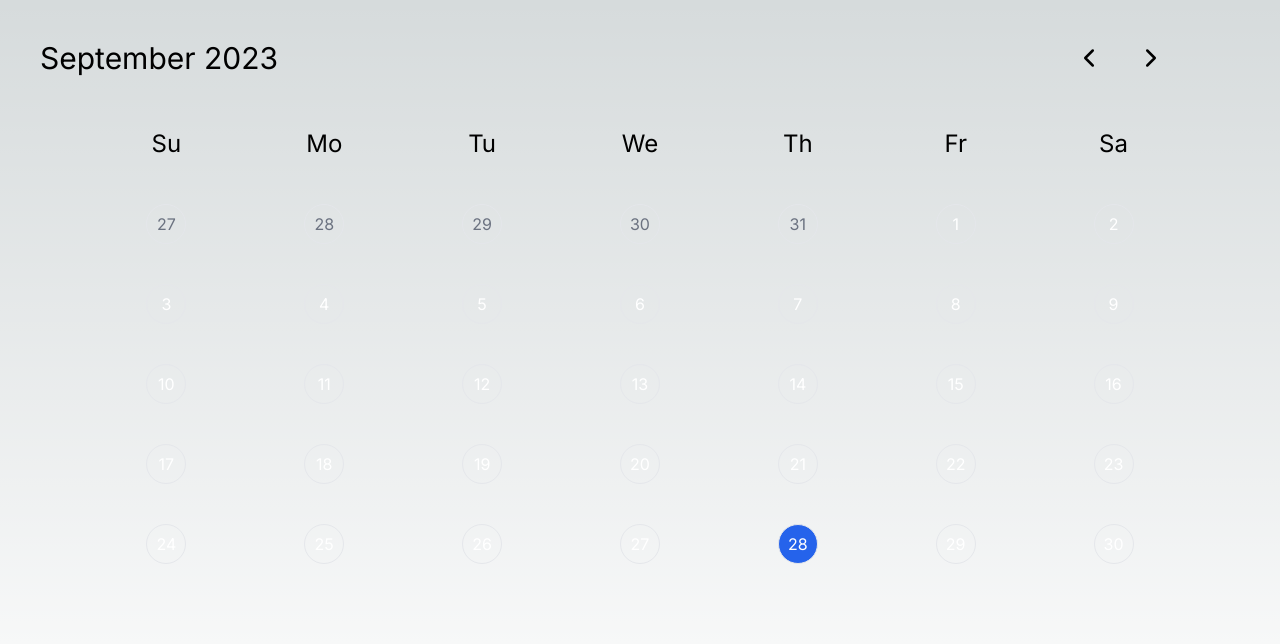
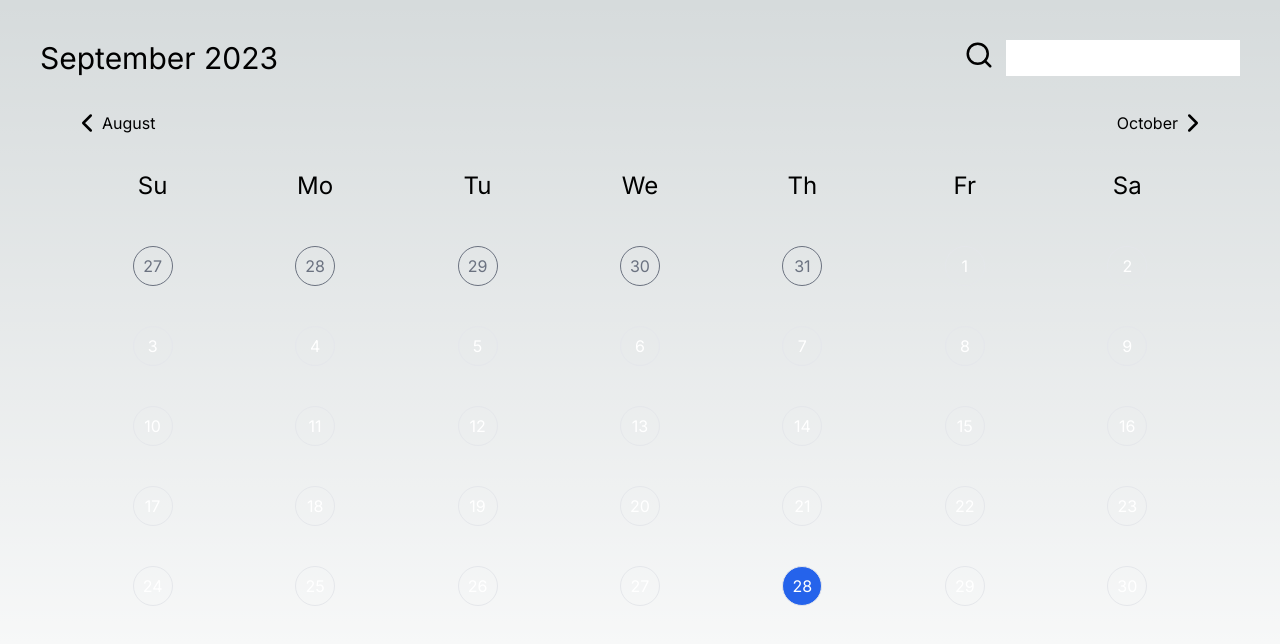
Before and after one commit to jduriu/calendarcraft, a Next.js app: page /calendar in a window 1280 px wide. Shown: the top 644 px of the page. Built offline with nearby package versions, Linux system fonts and the light colour scheme.

Commit message:
mock out searchbar UI, add next and prev month names to pagination

```diff
--- a/app/calendar/page.jsx
+++ b/app/calendar/page.jsx
@@ -2,6 +2,7 @@
 
 import CalendarGrid from "@/components/CalendarGrid";
 import Pagination from "@/components/Pagination";
+import DateSearch from "@/components/DateSearch";
 import { getCalendarInfo } from "@/utils/date";
 import { useState, useEffect } from "react";
 
@@ -22,15 +23,17 @@ export default function Calendar() {
       <div className="flex flex-col m-10">
         <div className="flex justify-between">
           <h1 className="text-3xl">{calendarInfo.monthName} {calendarInfo.year}</h1>
-          <div className="flex justify-center items-center w-[20%]">
-            <Pagination
-            setDate={setDate}
-            month={calendarInfo.month}
-            year={calendarInfo.year}
-            />
+          <div className="flex justify-center items-center gap-5 w-[30%]">
           </div>
+          <DateSearch/>
         </div>
-        <div className="py-3 px-2 h-full">
+        <div className="py-8 px-8">
+          <Pagination
+          setDate={setDate}
+          calendarInfo={calendarInfo}
+          />
+        </div>
+        <div className="px-8">
           <CalendarGrid
           calendarInfo={calendarInfo}
           setSelected={setSelected}
--- a/components/CalendarGrid.jsx
+++ b/components/CalendarGrid.jsx
@@ -22,7 +22,7 @@ export default function CalendarGrid({calendarInfo, setSelected, selected, setDa
     }
 
     return (
-        <div className="p-10 h-full">
+        <div className="h-full">
             <div className="flex flex-wrap justify-between mb-6">
                 {dayAbbreviations.map((abbreviation) => (
                     <div
@@ -41,7 +41,7 @@ export default function CalendarGrid({calendarInfo, setSelected, selected, setDa
                     onClick={() => changeMonth(month-1, day)}
                     >
                         <button
-                        className="border rounded-full w-[40px] h-[40px] text-gray-500 hover:bg-slate-200 hover:text-black"
+                        className="border border-gray-500 rounded-full w-[40px] h-[40px] text-gray-500 hover:bg-slate-200 hover:text-black"
                         >
                             {day}
                         </button>
@@ -75,7 +75,7 @@ export default function CalendarGrid({calendarInfo, setSelected, selected, setDa
                     key={day}
                     >
                         <button
-                        className="border rounded-full w-[40px] h-[40px] text-gray-500 hover:bg-slate-200 hover:text-black"
+                        className="border border-gray-500 rounded-full w-[40px] h-[40px] text-gray-500 hover:bg-slate-200 hover:text-black"
                         onClick={() => changeMonth(month+1, day)}
                         >
                             {day}
--- /dev/null
+++ b/components/DateSearch.jsx
@@ -0,0 +1,13 @@
+import { Search } from 'react-feather'
+
+
+export default function DateSearch() {
+    return (
+        <div className="flex gap-3">
+            <Search
+            size={30}
+            />
+            <input></input>
+        </div>
+    )
+}
--- a/components/Pagination.jsx
+++ b/components/Pagination.jsx
@@ -1,7 +1,10 @@
 import { ChevronRight, ChevronLeft } from "react-feather"
 
 
-export default function Pagination({setDate, month, year}) {
+export default function Pagination({setDate, calendarInfo}) {
+    const month = calendarInfo.month
+    const year = calendarInfo.year
+
     const changeMonth = (month) => {
         if (month > 11) {
             const newDate = new Date(year+1, 0, 1)
@@ -16,17 +19,33 @@ export default function Pagination({setDate, month, year}) {
     }
 
     return (
-        <div className="flex flex-between gap-8">
-        <button className="hover:text-blue-500">
+        <div className="w-full flex justify-between">
+            <button
+            className="hover:text-blue-500 flex items-center"
+            onClick={() => changeMonth(month-1)}
+            >
                 <ChevronLeft
                 size={30}
-            onClick={() => changeMonth(month-1)}
                 />
+                <div>
+                    { month === 0
+                        ? calendarInfo.monthNames[11]
+                        : calendarInfo.monthNames[month-1]
+                    }
+                </div>
             </button>
-        <button className="hover:text-blue-600">
+            <button
+            className="hover:text-blue-600 flex items-center"
+            onClick={() => changeMonth(month+1)}
+            >
+                <div>
+                    { month === 11
+                        ? calendarInfo.monthNames[0]
+                        : calendarInfo.monthNames[month+1]
+                    }
+                </div>
                 <ChevronRight
                 size={30}
-            onClick={() => changeMonth(month+1)}
                 />
             </button>
         </div>
```
Lines whose indentation alone changed are shown as unchanged.
